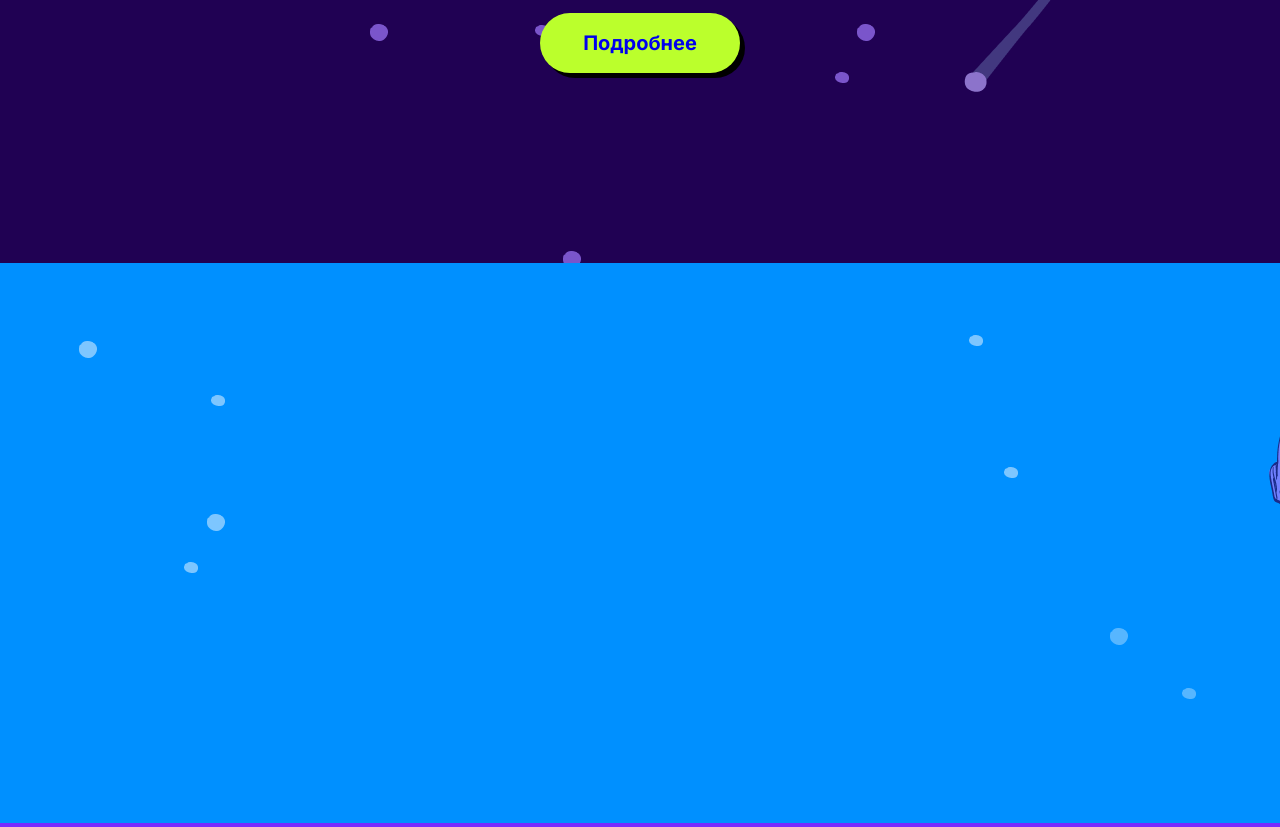
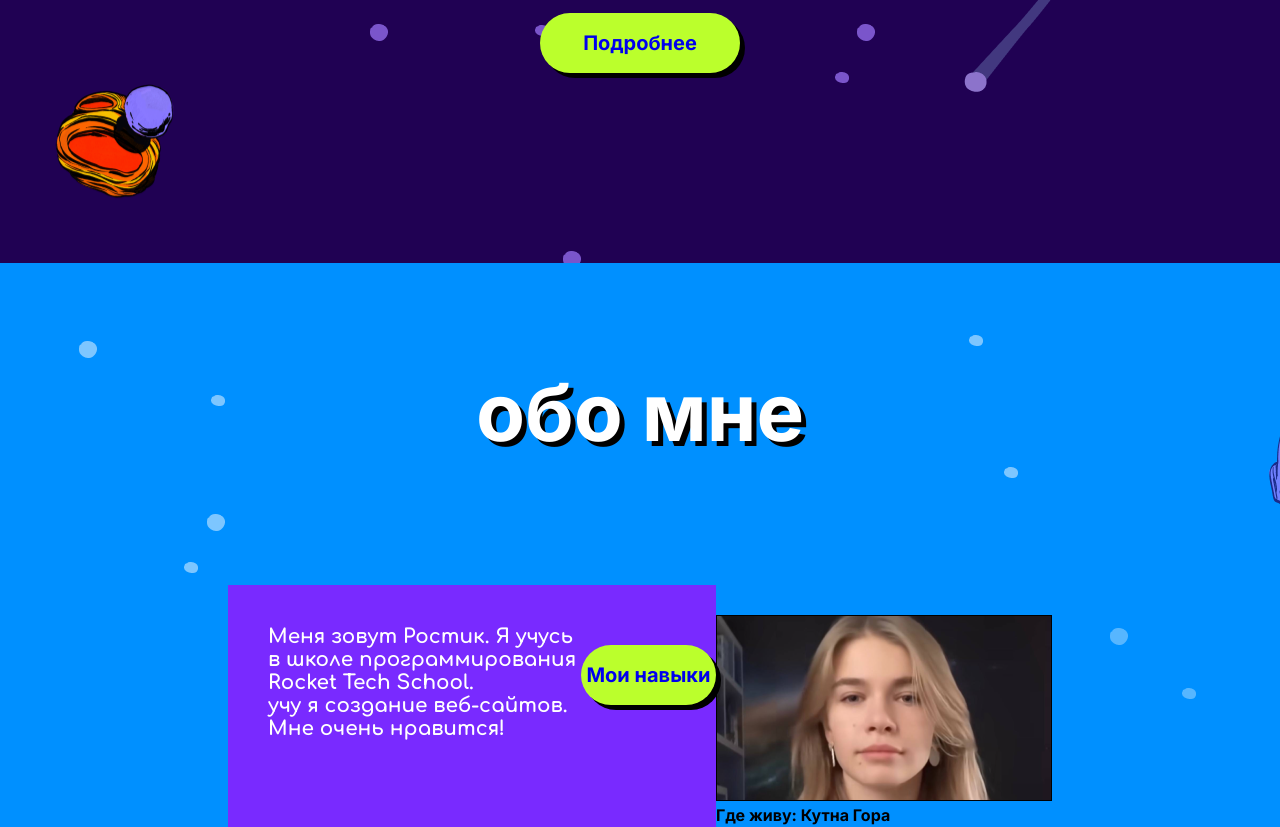
Before and after one commit to VerkoneRostislav/goodProject, a plain HTML site: page index.html in a window 1280 px wide. Shown: the part 537-1364 px from the top of the page. Drawn offline with Linux system fonts and the light colour scheme.

Commit message:
about ready

```diff
--- a/index.html
+++ b/index.html
@@ -22,9 +22,28 @@
                 <a href="#">Подробнее</a>
             </div>
         </div>
+            <div class="moving-planet">
+            </div>
     </section>
     <section id="about">
+        <h1 class="title">обо мне</h1>
         <div class="about-block">
+            <div class="about-content">
+                <div class="about-text">
+                    <p class="about-title">Меня зовут Ростик.
+                    Я учусь в школе программирования Rocket Tech School.<br>
+                    учу я создание веб-сайтов. Mне очень нравится!</p>
+                </div>
+                <div class="button">
+                    <a href="#">Мои навыки</a>
+                </div>
+            </div>
+            <div class="aboutcard">
+                <img src="img/photo.png">
+                <p>Где живу: Кутна Гора</p>
+                <p>Возраст: 13</p>
+                <p>Дата рождения: 2011</p>
+            </div>
 
         </div>
     </section>
--- a/style.css
+++ b/style.css
@@ -78,3 +78,72 @@
 #comments{
     background-image: url(img/bgCOMMENTS.png);
 }
+.moving-planet{
+    background: url(img/moving-planet.png);
+    background-repeat: no-repeat;
+    width: 200px;
+    height: 230px;
+    transform: rotate(-15deg);
+    position: absolute;
+    bottom: 30px;
+    left: 30px;
+}
+@keyframes planet-move {
+    from{transform: translateY(0px);}
+    to{transform: translateY(70px);}
+}
+.moving-planet{
+    animation-name: planet-move;
+    animation-duration: 2s;
+    animation-iteration-count: infinite;
+    animation-direction: alternate;
+}
+.title{
+    padding-top: 100px;
+    text-align: center;
+    color:#FFF;
+    font-size: 80px;
+    text-shadow:
+    5px 5px 0 #000000;
+}
+.about-content{
+    width: 35%;
+    height: 270px;
+    background-color: #792AFF;
+    padding-top: 40px;
+    padding-left: 40px;
+    position: relative;
+    display: flex;
+}
+.about-title{
+    color: #FFF;
+    font-size: 20px;
+    max-width: 463px;
+    margin-bottom: 20px;
+    font-family: 'Comfortaa';
+}
+.about-card{
+    background-image: url(img/form2.png);
+    background-repeat:
+    no-repeat;
+    width: 376px;
+    height: 346px;
+    display: flex;
+    flex-direction: column;
+    justify-content: center;
+    align-items: center;
+    padding-top: 20px;
+    position: relative;
+}
+.about-card p{
+    color: #000;
+    font-size: 17px;
+    align-self: start;
+    padding-left: 20px;
+    line-height: 25px;
+    font-family: 'Comfortaa';
+}
+
+.about-card img{
+    padding-bottom: 20px;
+}
```
